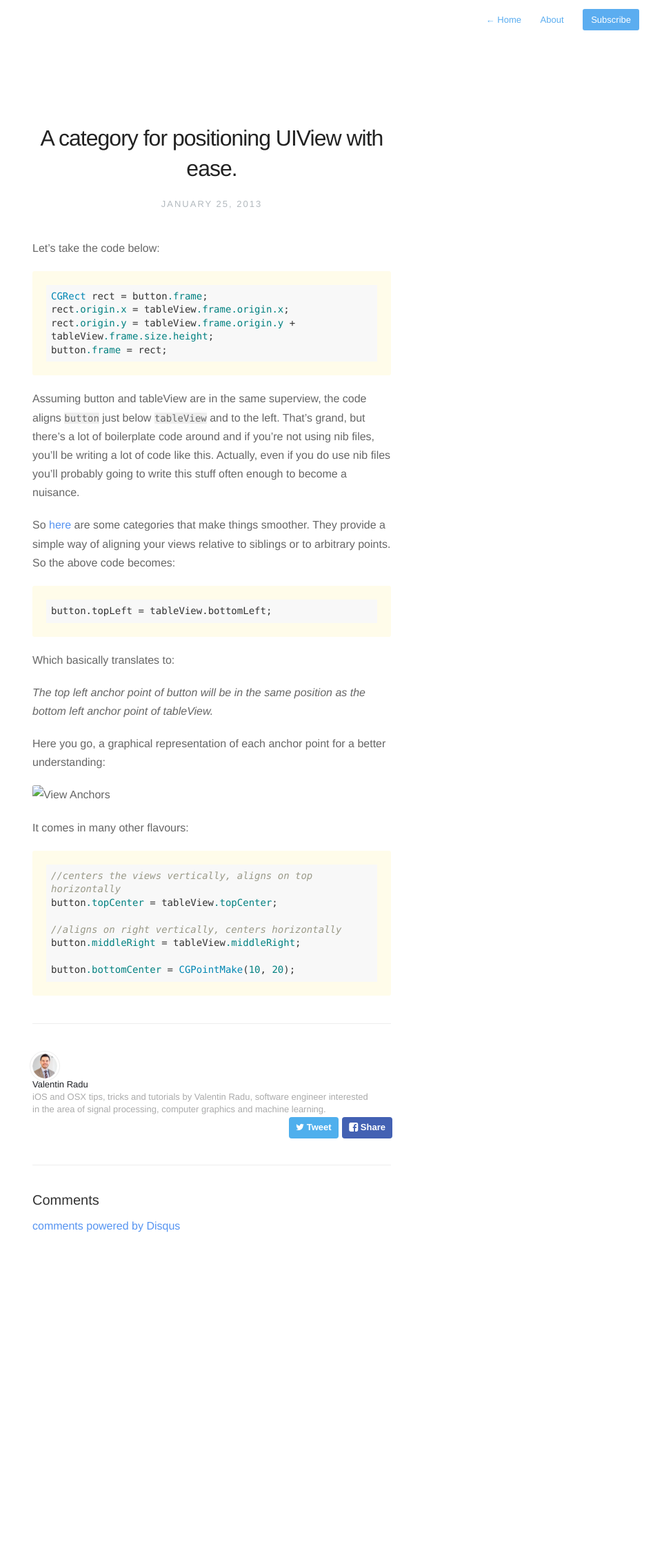
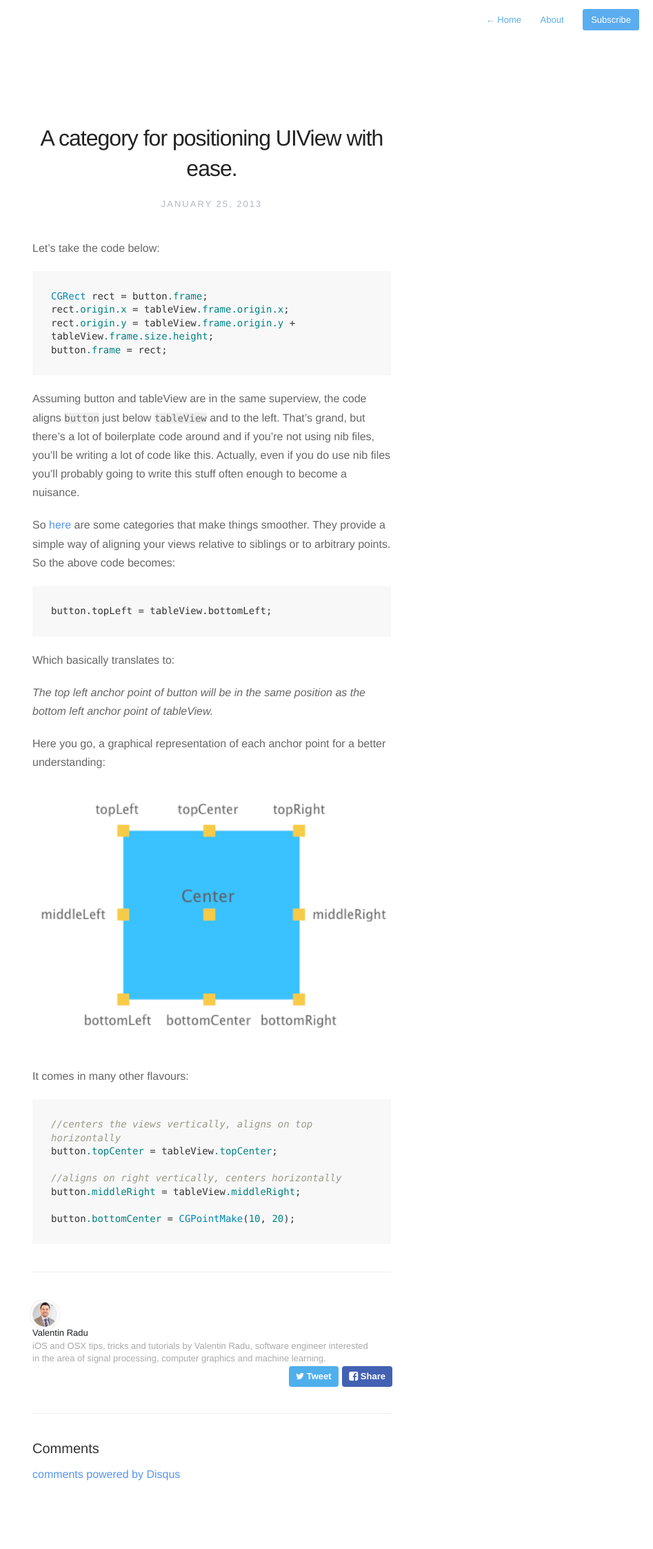
Before and after one commit to valentinradu/valentinradu.github.io, a Jekyll site: the page built from _posts/2013-01-25-positioning-uiview-with-ease.md, in a window 1280 px wide. Shown: the whole page at 69% size, without its empty margins (333-1280 px from the left). Built offline with Jekyll 4.4.1, drawn with Linux system fonts in a browser that asks for light colours; nearby versions of some CDN libraries; comment, search, counter and statistics services are not loaded; before the commit the page ends 1885 px from its top, so only the background shows below that.

Commit message:
Fixed image paths

```diff
--- a/_posts/2013-01-25-positioning-uiview-with-ease.md
+++ b/_posts/2013-01-25-positioning-uiview-with-ease.md
@@ -32,7 +32,7 @@ Which basically translates to:
 
 Here you go, a graphical representation of each anchor point for a better understanding:
 
-![View Anchors](../assets/images/view-anchors.png)
+![View Anchors](/assets/images/view-anchors.png)
 
 It comes in many other flavours:
 
--- a/assets/css/style.css
+++ b/assets/css/style.css
@@ -302,7 +302,7 @@ pre	{
 	/*font-size:14px;*/
 	overflow:auto;
 	border-radius: 3px;
-	background: #FFFCEA;
+	background: #F8F8F8;
 	  font-family: 'Source Code Pro',Menlo,monospace;
 	  font-size: 13px;
 	  line-height: 1.5em;
```
Also changed, not shown: _posts/2014-08-04-concurrent-programming-with-core-data.md (+1 -1 lines), README.md.
